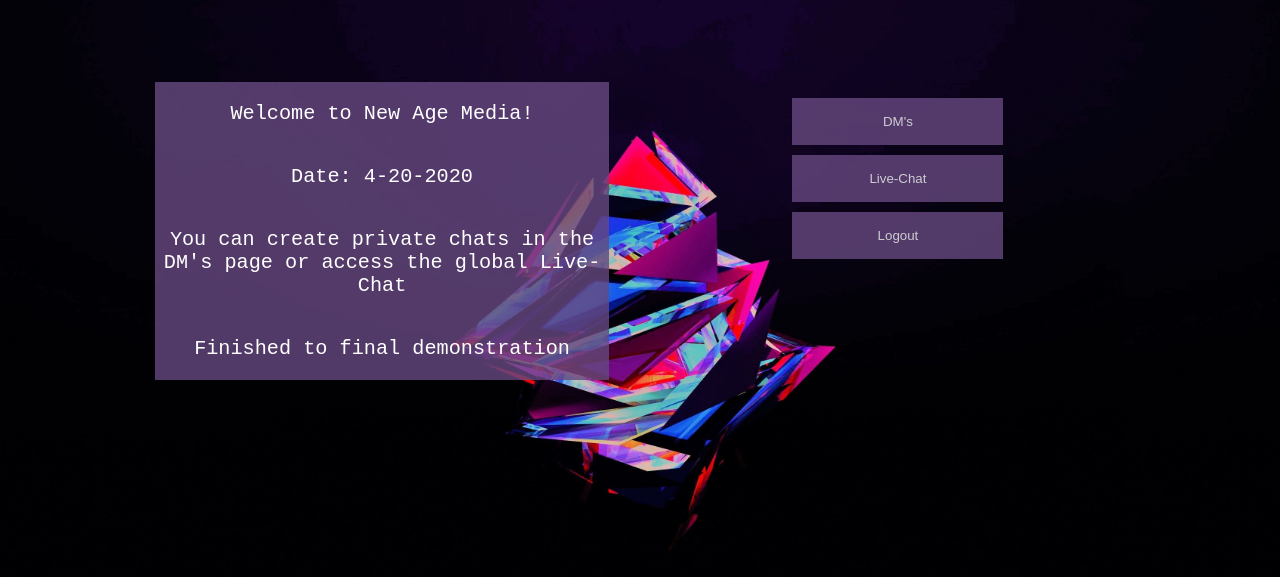
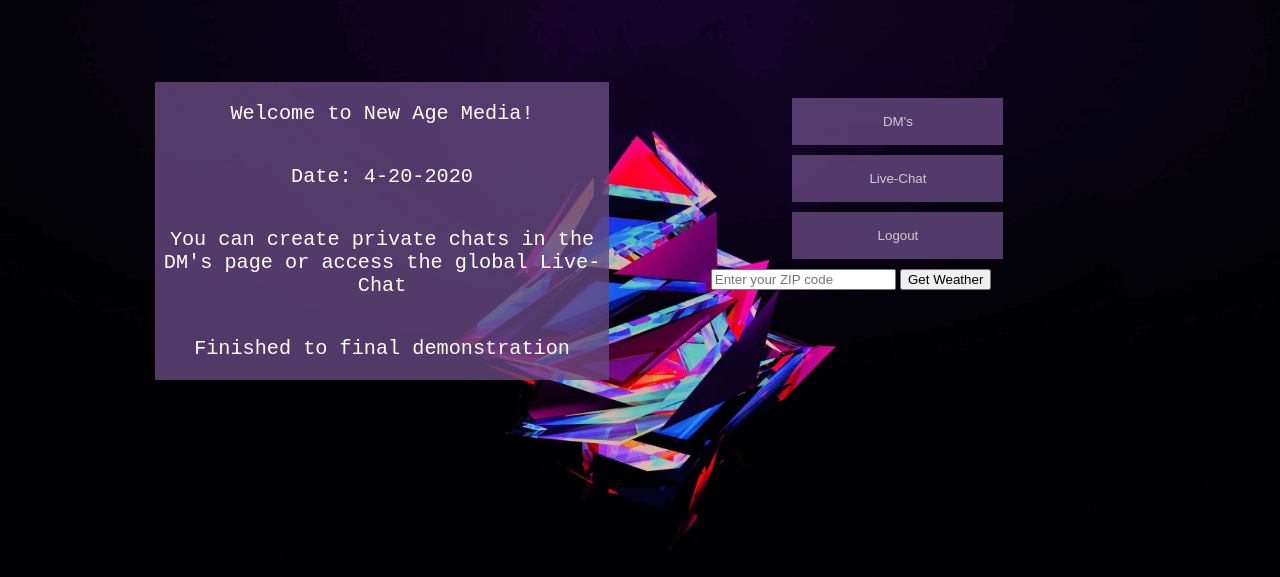
Before and after one commit to CAPPK/Live-Chat-App, a Flask app: page /homeProfile in a window 1280 px wide. Shown: the part 45-622 px from the top of the page. Run offline with Flask 2, Linux system fonts and the light colour scheme; the visitor is signed in with stand-in values (Sample User, id 1).

Commit message:
added weather api

```diff
--- /dev/null
+++ b/TestApplication/api.py
@@ -0,0 +1,28 @@
+from flask_restful import reqparse, abort, Api, Resource
+import requests
+import json
+
+parser=reqparse.RequestParser()
+parser.add_argument('zip')
+api_key="2af827ed3f9867ad2cee000d60426cfd"
+class GetWeather():
+    def __init__(self):
+        self.filters="";
+
+    def search(self,data):
+        query="http://api.openweathermap.org/data/2.5/weather?zip={0}&units=imperial&appid={1}".format(data, api_key)
+
+        response=requests.request("GET", query)
+        json_object=json.loads(response.text.encode('utf8'))
+        print(json_object)
+        return json_object
+
+class API_getWeather(Resource):
+    def get(self):
+        print("doing search")
+        args=parser.parse_args()
+        api=GetWeather()
+        user_zip=args['zip']
+        print(user_zip)
+        weather=api.search(user_zip)
+        return json.dumps(weather)
--- a/TestApplication/main.py
+++ b/TestApplication/main.py
@@ -4,7 +4,9 @@ from flask import Blueprint, Flask, redirect, request, render_template, url_for,
 from google.cloud import datastore
 from datetime import datetime
 from flask_login import login_required, current_user, LoginManager
+from flask_restful import Api
 from itertools import chain
+from api import API_getWeather
 
 datastore_client = datastore.Client()
 main = Blueprint('main', __name__)
@@ -33,6 +35,8 @@ def create_app():
 
 app = create_app()
 
+api = Api(app)
+api.add_resource(API_getWeather, '/weather')
 
 @app.route('/')
 def root():
--- a/TestApplication/requirements.txt
+++ b/TestApplication/requirements.txt
@@ -3,3 +3,5 @@ google-cloud-datastore
 flask-login
 google-cloud-ndb
 googleapis_common_protos
+Flask-RESTful==0.3.8
+requests==2.23.0
--- a/TestApplication/static/home/style.css
+++ b/TestApplication/static/home/style.css
@@ -1,4 +1,3 @@
-
 nav ul {
 	list-style-type: none;
 	margin: 0;
@@ -80,7 +79,7 @@ footer {
 	border: none;
 	cursor: pointer;
 	width: 50%;
-  margin-bottom:10px;
+	margin-bottom: 10px;
 	opacity: 0.8;
 }
 
@@ -91,7 +90,7 @@ background-color: rgb(102, 72, 128);
 	border: none;
 	cursor: pointer;
 	width: 50%;
-  margin-bottom:10px;
+	margin-bottom: 10px;
 	opacity: 0.8;
 }
 
@@ -102,7 +101,7 @@ background-color: rgb(102, 72, 128);
 	border: none;
 	cursor: pointer;
 	width: 50%;
-  margin-bottom:10px;
+	margin-bottom: 10px;
 	opacity: 0.8;
 }
 
@@ -114,13 +113,15 @@ background-color: rgb(102, 72, 128);
 	border: none;
 	cursor: pointer;
 	width: 50%;
-  margin-bottom:10px;
+	margin-bottom: 10px;
 	opacity: 0.8;
 }
 
 /*-------------------------------------------------------------------------------------------------------------------*/
 
-*{box-sizing: border-box;}
+* {
+	box-sizing: border-box;
+}
 
 /* The popup chat - hidden by default */
 .form-popup {
@@ -172,32 +173,33 @@ background-color: rgb(102, 72, 128);
 
 /* Set a style for the submit/login button */
 .form-container .btn {
-  background-color: #4CAF50;
+	background-color: #4caf50;
 	color: white;
 	padding: 16px 20px;
 	border: none;
 	cursor: pointer;
 	width: 100%;
-  margin-bottom:10px;
+	margin-bottom: 10px;
 	opacity: 0.8;
 }
 
 /* Add some hover effects to buttons */
-.form-container .btn:hover, .open-button:hover {
+.form-container .btn:hover,
+.open-button:hover {
 	opacity: 1;
 }
 
 /* This is the format for the new form */
 /* --------------------------------------------------------------------------------------------------*/
 
-.form-style-6{
+.form-style-6 {
 	font: 95% Arial, Helvetica, sans-serif;
 	max-width: 600px;
 	margin: 10px auto;
 	padding: 16px;
-	background: #F7F7F7;
+	background: #f7f7f7;
 }
-.form-style-6 h1{
+.form-style-6 h1 {
 	background: rgb(102, 72, 128);
 	padding: 20px 0;
 	font-size: 140%;
@@ -207,8 +209,8 @@ background-color: rgb(102, 72, 128);
 	margin: -16px -16px 16px -16px;
 }
 
-.form-style-6 h2{
-	background: #F7F7F7;
+.form-style-6 h2 {
+	background: #f7f7f7;
 	padding: 3%;
 	font-size: 140%;
 	font-weight: 300;
@@ -217,21 +219,21 @@ background-color: rgb(102, 72, 128);
 	margin: -16px -16px 16px -16px;
 }
 
-.form-style-6 .left-div{
+.form-style-6 .left-div {
 	font: 95% Arial, Helvetica, sans-serif;
 	width: 45%;
 	float: left;
-    background: #F7F7F7;
+	background: #f7f7f7;
 	align-content: center;
 	text-align: center;
 	opacity: 0.7;
 }
 
-.form-style-6 .right-div{
+.form-style-6 .right-div {
 	font: 95% Arial, Helvetica, sans-serif;
 	width: 45%;
 	float: right;
-    background: #F7F7F7;
+	background: #f7f7f7;
 	align-content: center;
 	text-align: center;
 	opacity: 0.7;
@@ -247,8 +249,7 @@ background-color: rgb(102, 72, 128);
 .form-style-6 input[type="time"],
 .form-style-6 input[type="url"],
 .form-style-6 textarea,
-.form-style-6 select
-{
+.form-style-6 select {
 	-webkit-transition: all 0.30s ease-in-out;
 	-moz-transition: all 0.30s ease-in-out;
 	-ms-transition: all 0.30s ease-in-out;
@@ -275,8 +276,7 @@ background-color: rgb(102, 72, 128);
 .form-style-6 input[type="time"]:focus,
 .form-style-6 input[type="url"]:focus,
 .form-style-6 textarea:focus,
-.form-style-6 select:focus
-{
+.form-style-6 select:focus {
 	box-shadow: 0 0 5px rgb(102, 72, 128);
 	padding: 3%;
 	border: 1px solid rgb(102, 72, 128);
@@ -289,12 +289,12 @@ background-color: rgb(102, 72, 128);
 	border: none;
 	cursor: pointer;
 	width: 50%;
-  margin-bottom:10px;
+	margin-bottom: 10px;
 	opacity: 0.8;
 }
 
 .form-style-6 input[type="submit"],
-.form-style-6 input[type="button"]{
+.form-style-6 input[type="button"] {
 	box-sizing: border-box;
 	-webkit-box-sizing: border-box;
 	-moz-box-sizing: border-box;
@@ -308,12 +308,12 @@ background-color: rgb(102, 72, 128);
 	color: #fff;
 }
 .form-style-6 input[type="submit"]:hover,
-.form-style-6 input[type="button"]:hover{
+.form-style-6 input[type="button"]:hover {
 	background: rgb(131, 102, 156);
 }
 
 /* NEXT HOME SECTION*/
-.form-style-7{
+.form-style-7 {
 	font: 95% Arial, Helvetica, sans-serif;
 	max-width: 75%;
 	max-height: 75%;
@@ -323,7 +323,7 @@ background-color: rgb(102, 72, 128);
 	align-self: center;
 	vertical-align: center;
 }
-.form-style-7 h1{
+.form-style-7 h1 {
 	background: rgba(102, 72, 128, 0.808);
 	padding: 20px 0;
 	font-size: 140%;
@@ -333,8 +333,8 @@ background-color: rgb(102, 72, 128);
 	margin: -16px -16px 16px -16px;
 }
 
-.form-style-7 h2{
-	background: #F7F7F7;
+.form-style-7 h2 {
+	background: #f7f7f7;
 	padding: 3%;
 	font-size: 140%;
 	font-weight: 300;
@@ -343,7 +343,7 @@ background-color: rgb(102, 72, 128);
 	margin: -16px -16px 16px -16px;
 }
 
-.form-style-7 .left-div{
+.form-style-7 .left-div {
 	font: 95% Arial, Helvetica, sans-serif;
 	width: 45%;
 	float: left;
@@ -351,8 +351,39 @@ background-color: rgb(102, 72, 128);
 	align-content: center;
 	text-align: center;
 }
+.form-style-7 .left-div .btn {
+	font: 95% Arial, Helvetica, sans-serif;
+	width: 45%;
+	float: left;
+	background: rgba(247, 247, 247, 0);
+	align-content: center;
+	text-align: center;
+}
+.form-style-7 .left-div button {
+	font: 95% Arial, Helvetica, sans-serif;
+	width: 45%;
+	float: left;
+	background: rgba(247, 247, 247, 0);
+	align-content: center;
+	text-align: center;
+}
+.form-style-7 .left-div input {
+	font: 95% Arial, Helvetica, sans-serif;
+	width: 45%;
+	float: left;
+	background: rgba(247, 247, 247, 0);
+	align-content: center;
+	text-align: center;
+}
+.weather-info {
+	background: rgb(102, 72, 128);
+  margin: 5% 5% 5% 5%;
+  width: 45%;
+  float: right;
+  font-weight: bold;
+}
 
-.form-style-7 .right-div{
+.form-style-7 .right-div {
 	font: 95% Arial, Helvetica, sans-serif;
 	width: 45%;
 	float: right;
--- /dev/null
+++ b/TestApplication/static/homeProfile/homeProfile.js
@@ -0,0 +1,62 @@
+function startWeather() {
+	var element = document.getElementById('zipcode').value;
+	console.log(element);
+	makeRec('GET', '/weather?zip=' + element, handleWeather);
+}
+
+function handleWeather(response) {
+	var object = JSON.parse(response.responseText);
+	console.log(object);
+	var weather = JSON.parse(object);
+	console.log(weather);
+
+	var mainInfo = document.getElementById('mainCont');
+	var cityCont = document.createElement('div');
+	var city = weather['name'];
+	cityCont.innerText = 'City: ' + city;
+
+	var tempCont = document.createElement('div');
+	var temp = weather['main']['temp'];
+	tempCont.innerText = 'Temp: ' + temp;
+
+	var descCont = document.createElement('div');
+	var desc = weather['weather'][0]['description'];
+	console.log(weather['weather']);
+	descCont.innerText = 'Description: ' + desc;
+
+	var HumidityCont = document.createElement('div');
+	var hum = weather['main']['humidity'];
+	HumidityCont.innerText = 'Humidity: ' + hum;
+
+	mainInfo.appendChild(cityCont);
+	mainInfo.appendChild(tempCont);
+	mainInfo.appendChild(descCont);
+	mainInfo.appendChild(HumidityCont);
+
+	// console.log(temp);
+}
+
+/* AJAX Boilerplate */
+function makeRec(method, target, handlerAction, data) {
+	var httpRequest = new XMLHttpRequest();
+
+	if (!httpRequest) {
+		alert('Giving up :( Cannot create an XMLHTTP instance');
+		return false;
+	}
+
+	httpRequest.onreadystatechange = function() {
+		if (httpRequest.readyState === XMLHttpRequest.DONE) {
+			console.log('DONEDONEDONE');
+			handlerAction(httpRequest);
+		}
+	};
+	httpRequest.open(method, target);
+
+	if (data) {
+		httpRequest.setRequestHeader('Content-Type', 'application/x-www-form-urlencoded');
+		httpRequest.send(data);
+	} else {
+		httpRequest.send();
+	}
+}
--- a/TestApplication/templates/homeProfile/homeProfile.html
+++ b/TestApplication/templates/homeProfile/homeProfile.html
@@ -55,7 +55,14 @@
                     }
                 </script>
             </div>
+            <div>
+                <input type="text" placeholder="Enter your ZIP code" id="zipcode" />
+                <button onclick="startWeather()">Get Weather</button>
+                <div id='mainCont' class="weather-info"> </div>
+            </div>
         </div>
+        <script type="text/javascript" src="/static/homeProfile/homeProfile.js"></script>
+
     </body>
 <!-- {%endblock %} -->
 </html>
```
Lines whose indentation alone changed are shown as unchanged.
